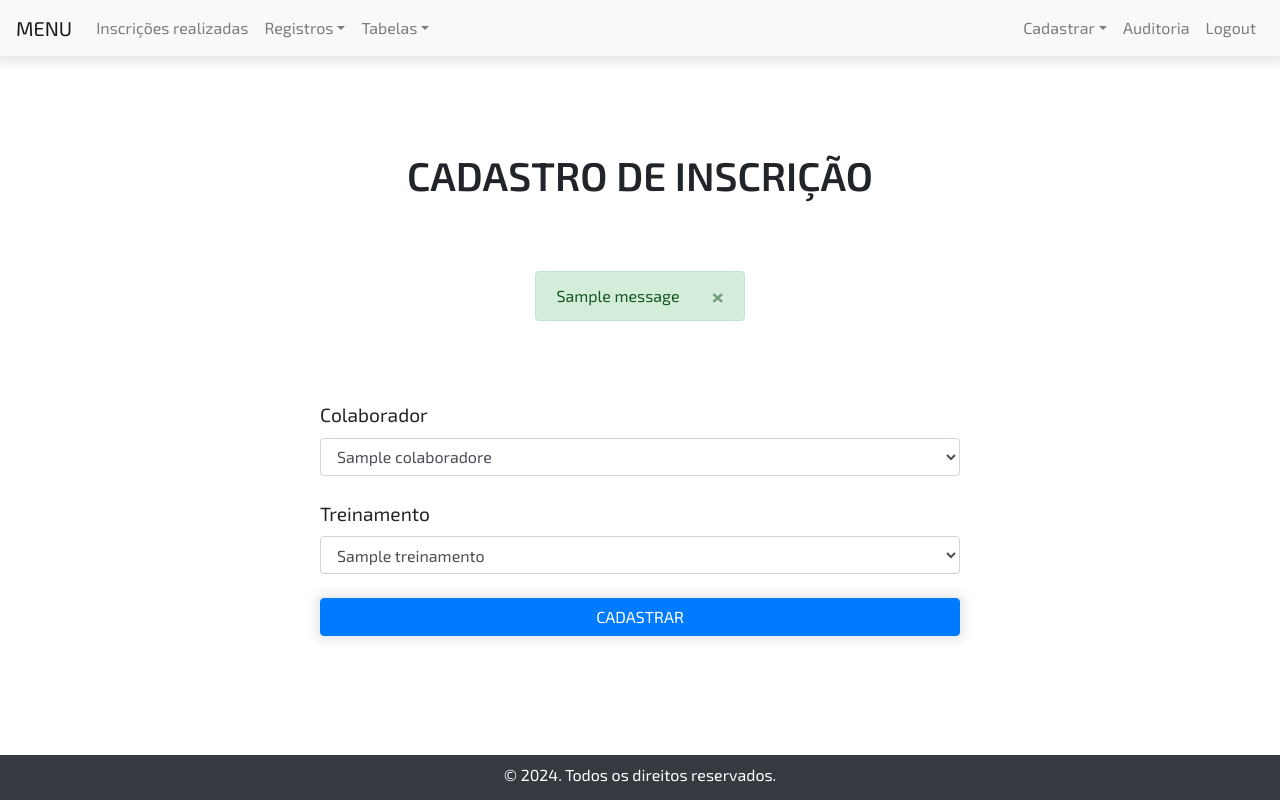
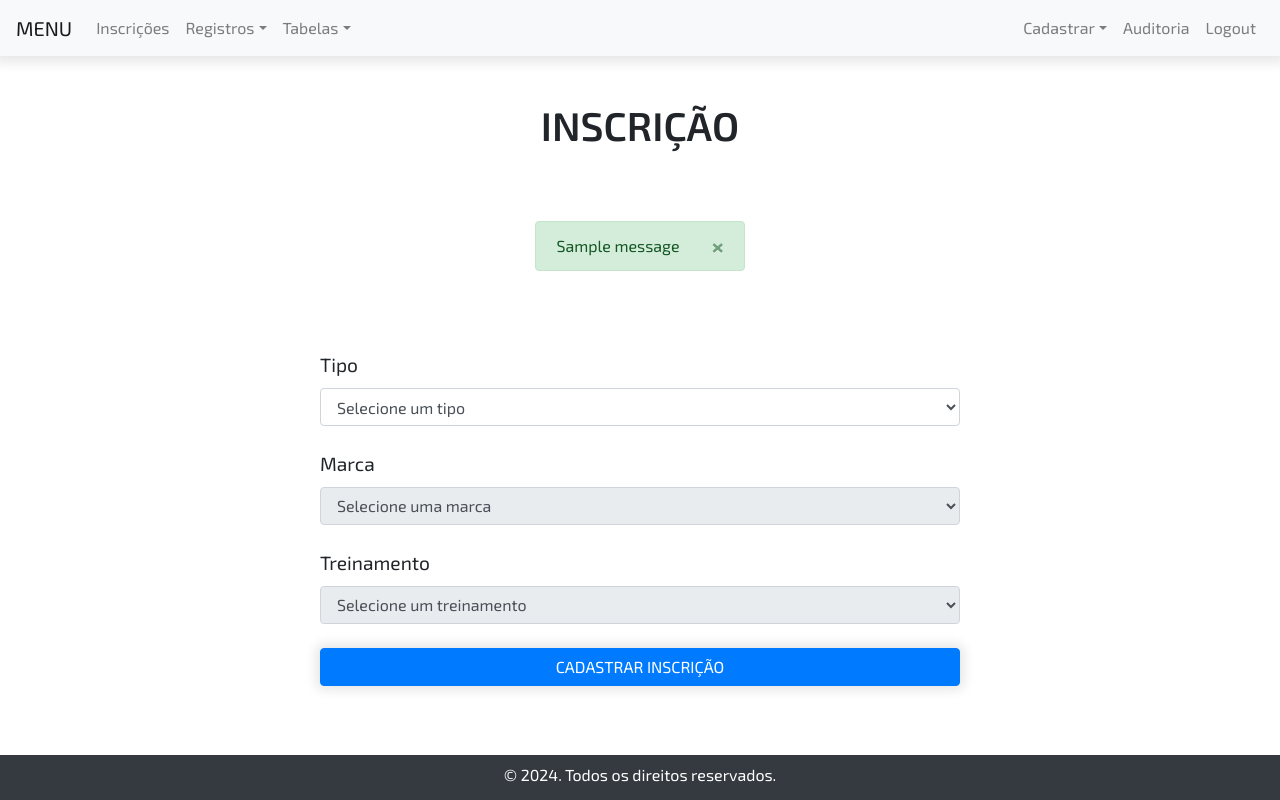
Before and after one commit to vitoroliveirasilva/py.BrasifTreinamentos, a Flask app: page /inscricao/cadastro in a window 1280 px wide. Run offline with Flask 3, Linux system fonts and the light colour scheme; a user stored in the database is signed in; tables that the repository leaves empty hold one stand-in row (values such as "Sample post"); one stand-in notice (Sample message) is shown; some libraries are stand-ins or nearby versions.

Commit message:
FEAT - Escolha de treinamento em inscrição

```diff
--- a/TREINAMENTO/forms/inscricao_forms.py
+++ b/TREINAMENTO/forms/inscricao_forms.py
@@ -1,8 +1,9 @@
 from flask_wtf import FlaskForm
-from wtforms import SelectField, DateField, SubmitField
+from wtforms import SelectField, SubmitField
 from wtforms.validators import DataRequired
 
 class InscricaoForm(FlaskForm):
-    id_colaborador = SelectField('Colaborador', coerce=int, validators=[DataRequired()])
-    id_treinamento = SelectField('Treinamento', coerce=int, validators=[DataRequired()])
-    submit = SubmitField('Cadastrar')
+    id_tipo = SelectField('Tipo', choices=[(-1, "Selecione um tipo")], coerce=int, validators=[DataRequired()])
+    id_marca = SelectField('Marca', choices=[(-1, "Selecione uma marca")], coerce=int, validators=[DataRequired()])
+    id_treinamento = SelectField('Treinamento', choices=[(-1, "Selecione um treinamento")], coerce=int, validators=[DataRequired()])
+    submit = SubmitField('Cadastrar Inscrição')
--- a/TREINAMENTO/routes/inscricao/cadastro_inscricao_routes.py
+++ b/TREINAMENTO/routes/inscricao/cadastro_inscricao_routes.py
@@ -1,8 +1,8 @@
-from flask import render_template, redirect, url_for, flash
+from flask import render_template, redirect, url_for, flash, request
 from flask_login import login_required, current_user
 from TREINAMENTO import db
 from TREINAMENTO.forms.inscricao_forms import InscricaoForm
-from TREINAMENTO.models import Inscricao, Colaborador, Treinamento
+from TREINAMENTO.models import Inscricao, Tipo, Treinamento, Marca
 from . import inscricao_bp
 
 
@@ -11,17 +11,44 @@ from . import inscricao_bp
 def cadastro_inscricao():
     form = InscricaoForm()
 
-    colaboradores = Colaborador.query.all()
-    form.id_colaborador.choices = [(colaborador.id_colaborador, colaborador.nome) for colaborador in colaboradores]
-
-    treinamentos = Treinamento.query.all()
-    form.id_treinamento.choices = [(treinamento.id_treinamento, treinamento.treinamento) for treinamento in treinamentos]
+    # Preencher o dropdown de tipos
+    tipos = Tipo.query.all()
+    form.id_tipo.choices += [(tipo.id_tipo, tipo.nome) for tipo in tipos]
 
     if form.validate_on_submit():
         nova_inscricao = Inscricao.cadastro_inscricao(form, current_user.id)
         db.session.add(nova_inscricao)
         db.session.commit()
         flash("Inscrição cadastrada com sucesso!", "success")
-        return redirect(url_for("operacoes.cadastro_inscricao"))
+        return redirect(url_for("inscricao.cadastro_inscricao"))
+    # Se houver erros de validação no formulário
+    elif form.errors:
+        for campo, erros in form.errors.items():
+            for erro in erros:
+                flash(f'{campo.upper()}, ERRO: {erro}', 'warning')
 
-    return render_template("/operacao/cadastro_inscricao.html", form=form)
+    return render_template("/inscricoes/cadastro_inscricao.html", form=form)
+
+
+# Rota para buscar as marcas com base no tipo escolhido
+@inscricao_bp.route("/get_marcas", methods=["GET"])
+@login_required
+def get_marcas():
+    tipo_id = request.args.get('tipo_id')
+    marcas = Marca.query.filter_by(id_tipo=tipo_id).all()
+    marcas_options = '<option value="">Selecione uma Marca</option>'
+    for marca in marcas:
+        marcas_options += f'<option value="{marca.id_marca}">{marca.nome}</option>'
+    return marcas_options
+
+
+# Rota para buscar os treinamentos com base na marca escolhida
+@inscricao_bp.route("/get_treinamentos", methods=["GET"])
+@login_required
+def get_treinamentos():
+    marca_id = request.args.get('marca_id')
+    treinamentos = Treinamento.query.filter_by(id_marca=marca_id).all()
+    treinamentos_options = '<option value="">Selecione um Treinamento</option>'
+    for treinamento in treinamentos:
+        treinamentos_options += f'<option value="{treinamento.id_treinamento}">{treinamento.treinamento}</option>'
+    return treinamentos_options
--- /dev/null
+++ b/TREINAMENTO/static/js/inscricao.js
@@ -0,0 +1,49 @@
+$(document).ready(function () {
+    // Quando o tipo é selecionado, buscar as marcas associadas
+    $('#tipo-select').change(function () {
+        // Obtém o valor selecionado do dropdown de tipos
+        var tipo_id = $(this).val();
+
+        // Verificar se o valor selecionado é válido (maior que 0)
+        if (tipo_id > 0) {
+            // Realiza uma chamada AJAX para buscar as marcas associadas ao tipo selecionado
+            $.ajax({
+                url: "/inscricao/get_marcas", // URL da rota para buscar marcas
+                type: 'GET', // Método HTTP
+                data: { tipo_id: tipo_id }, // Envia o tipo_id como parâmetro
+                success: function (data) {
+                    // Atualiza o dropdown de marcas com as opções retornadas
+                    $('#marca-select').html(data).prop('disabled', false);
+                    // Desabilita o dropdown de treinamentos até que uma marca seja selecionada
+                    $('#treinamento-select').prop('disabled', true);
+                }
+            });
+        } else {
+            // Se um tipo inválido (ou nenhum) for selecionado, desabilita os dropdowns de marcas e treinamentos
+            $('#marca-select').prop('disabled', true).html('<option value="">Selecione uma Marca</option>');
+            $('#treinamento-select').prop('disabled', true).html('<option value="">Selecione um Treinamento</option>');
+        }
+    });
+
+    // Quando a marca é selecionada, buscar os treinamentos associados
+    $('#marca-select').change(function () {
+        // Obtém o valor selecionado do dropdown de marcas
+        var marca_id = $(this).val();
+        // Verifica se uma marca foi selecionada
+        if (marca_id) {
+            // Realiza uma chamada AJAX para buscar os treinamentos associados à marca selecionada
+            $.ajax({
+                url: "/inscricao/get_treinamentos", // URL da rota para buscar treinamentos
+                type: 'GET', // Método HTTP
+                data: { marca_id: marca_id }, // Envia o marca_id como parâmetro
+                success: function (data) {
+                    // Atualiza o dropdown de treinamentos com as opções retornadas
+                    $('#treinamento-select').html(data).prop('disabled', false);
+                }
+            });
+        } else {
+            // Se nenhuma marca for selecionada, desabilita o dropdown de treinamentos
+            $('#treinamento-select').prop('disabled', true).html('<option value="">Selecione um Treinamento</option>');
+        }
+    });
+});
--- a/TREINAMENTO/templates/base.html
+++ b/TREINAMENTO/templates/base.html
@@ -21,7 +21,7 @@
             <div class="collapse navbar-collapse" id="navbarNavDropdown">
                 <ul class="navbar-nav mr-auto">
                     <li class="nav-item dropdown">
-                        <a class="nav-link" href="/inscricao/cadastro" role="button" data-toggle="" aria-haspopup="true">Inscrições realizadas</a>
+                        <a class="nav-link" href="/inscricao/cadastro" role="button" data-toggle="" aria-haspopup="true">Inscrições</a>
                     </li>
                     <li class="nav-item dropdown">
                         <a class="nav-link dropdown-toggle" id="navbarDropdown" role="button" data-toggle="dropdown"
@@ -85,8 +85,8 @@
         <p class="text-center" style="margin-bottom: 5px;">© 2024. Todos os direitos reservados.</p>
     </footer>
 
-    <script src="../static/js/script.js"></script>
     <script src="https://code.jquery.com/jquery-3.3.1.slim.min.js"></script>
+    <script src="https://code.jquery.com/jquery-3.6.0.min.js"></script>
     <script src="https://stackpath.bootstrapcdn.com/bootstrap/4.3.1/js/bootstrap.min.js"></script>
 </body>
 
--- /dev/null
+++ b/TREINAMENTO/templates/inscricoes/cadastro_inscricao.html
@@ -0,0 +1,55 @@
+{% extends "base.html" %}
+
+{% set title = "Inscrição" %}
+
+{% block content %}
+<div class="container-home">
+    <h1 class="text-center">Inscrição</h1>
+
+    <!-- Flash messages -->
+    {% with messages = get_flashed_messages(with_categories=true) %}
+    {% if messages %}
+    {% for category, message in messages %}
+    <div class="alert alert-{{ category }} alert-dismissible fade show" role="alert">
+        {{ message }}
+        <button type="button" class="close" data-dismiss="alert" aria-label="Close">
+            <span aria-hidden="true">×</span>
+        </button>
+    </div>
+    {% endfor %}
+    {% endif %}
+    {% endwith %}
+
+    <form method="POST">
+        {{ form.hidden_tag() }}
+
+        <!-- Dropdown para escolher o tipo -->
+        <div class="form-group">
+            {{ form.id_tipo.label(class="form-label") }}
+            {{ form.id_tipo(class="form-control", id="tipo-select") }}
+        </div>
+
+        <!-- Dropdown para escolher a marca (inicialmente desabilitado) -->
+        <div class="form-group">
+            {{ form.id_marca.label(class="form-label") }}
+            {{ form.id_marca(class="form-control", id="marca-select", disabled=True) }}
+        </div>
+
+        <!-- Dropdown para escolher o treinamento (inicialmente desabilitado) -->
+        <div class="form-group">
+            {{ form.id_treinamento.label(class="form-label") }}
+            {{ form.id_treinamento(class="form-control", id="treinamento-select", disabled=True) }}
+        </div>
+
+        <div class="form-group">
+            {{ form.submit(class="btn btn-primary") }}
+        </div>
+    </form>
+</div>
+
+<!-- jQuery -->
+<script src="https://code.jquery.com/jquery-3.6.0.min.js"></script>
+<!-- Inclusão do arquivo JavaScript -->
+<script type="text/javascript" src="{{ url_for('static', filename='js/inscricao.js') }}"></script>
+
+{% endblock %}
--- a/TREINAMENTO/templates/operacao/cadastro_inscricao.html
+++ /dev/null
@@ -1,47 +0,0 @@
-{% extends "base.html" %}
-
-{% set title = "Cadastro de Inscrição" %}
-
-{% block content %}
-<div class="container-home">
-    <h1 class="text-center">Cadastro de Inscrição</h1>
-
-    <!-- Seção para exibir mensagens flash -->
-    {% with messages = get_flashed_messages(with_categories=true) %}
-    {% if messages %}
-    {% for category, message in messages %}
-    <div class="alert alert-{{ category }} alert-dismissible fade show" role="alert">
-        {{ message }}
-        <button type="button" class="close" data-dismiss="alert" aria-label="Close">
-            <span aria-hidden="true">×</span>
-        </button>
-    </div>
-    {% endfor %}
-    {% endif %}
-    {% endwith %}
-
-    <form method="POST">
-        {{ form.hidden_tag() }}
-
-        <div class="form-group">
-            {{ form.id_colaborador.label(class="form-label") }}
-            {{ form.id_colaborador(class="form-control") }}
-            {% for error in form.id_colaborador.errors %}
-                <div class="alert alert-danger">{{ error }}</div>
-            {% endfor %}
-        </div>
-
-        <div class="form-group">
-            {{ form.id_treinamento.label(class="form-label") }}
-            {{ form.id_treinamento(class="form-control") }}
-            {% for error in form.id_treinamento.errors %}
-                <div class="alert alert-danger">{{ error }}</div>
-            {% endfor %}
-        </div>
-
-        <div class="form-group">
-            {{ form.submit(class="btn btn-primary") }}
-        </div>
-    </form>
-</div>
-{% endblock %}
```
